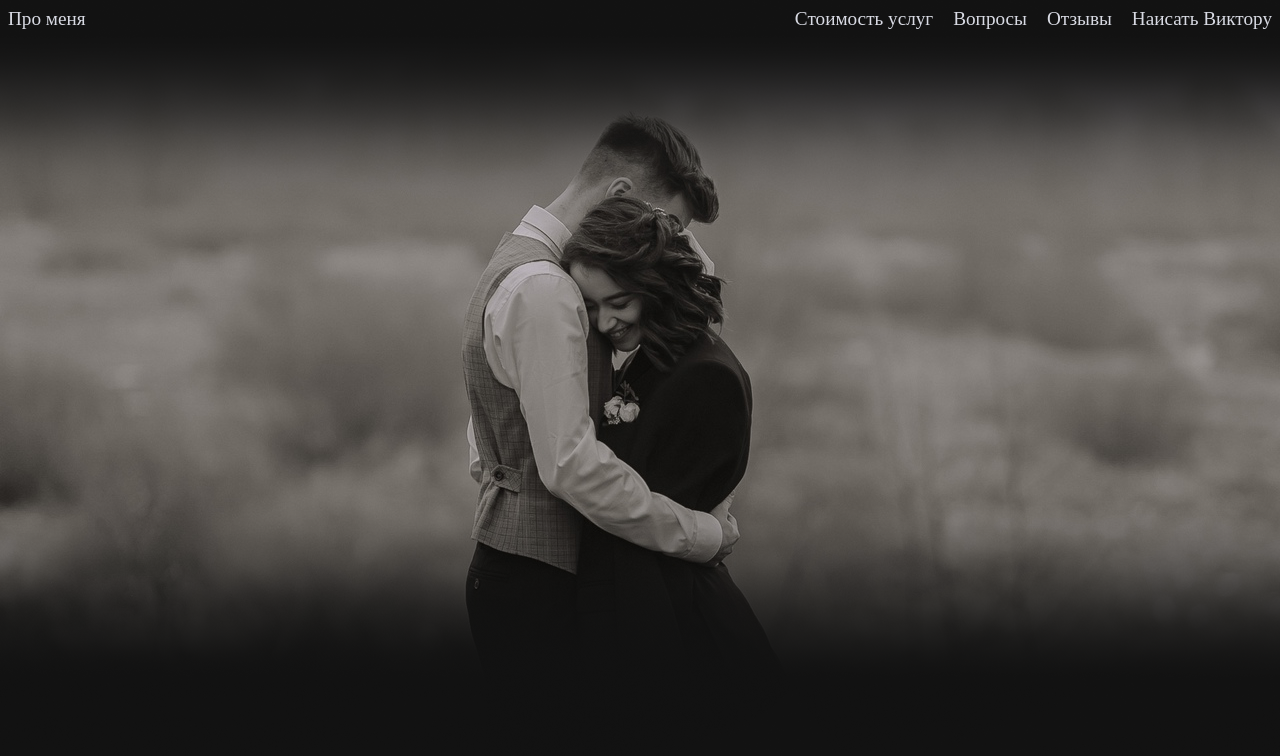
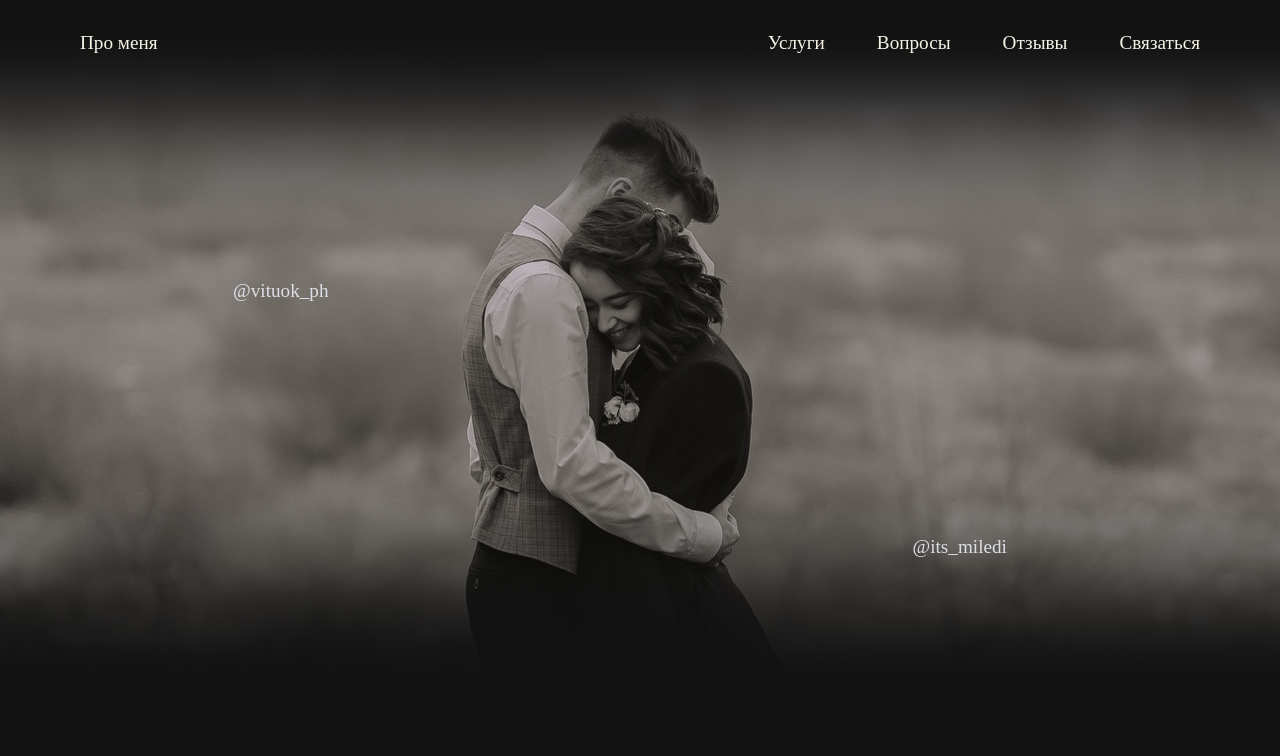
Before and after one commit to Vituok/fotografer, a Flask app: page / in a window 1280 px wide. Shown: the top 756 px of the page. Run offline with Flask 2, Linux system fonts and the light colour scheme.

Commit message:
principal page

```diff
--- a/static/CSS/main.css
+++ b/static/CSS/main.css
@@ -31,16 +31,72 @@ body { overflow-x:hidden; }
     position: absolute;
     display: flex;
     justify-content: space-between;
-    margin-top: 8px;
+    margin-top: 1vh;
 }
 a{
     color: rgba(228,230,239,0.95);
     text-decoration: none;
-    margin: 8px;
+    margin: 3vh;
     font-family: Hachi Maru Pop;
     font-size: larger;
+}
+.navMenu a {
+  color: #f6f4e6;
+  text-decoration: none;
+  font-size: 1.2em;
+  display: inline-block;
+  -webkit-transition: all 0.2s ease-in-out;
+  transition: all 0.2s ease-in-out;
+}
+a:hover {
+  color: #fddb3a;
+}
 
+.navMenu .dot {
+  width: 6px;
+  height: 6px;
+  background: #fddb3a;
+  border-radius: 50%;
+  opacity: 0;
+  -webkit-transform: translateX(30px);
+  transform: translateX(30px);
+  -webkit-transition: all 0.3s ease-in-out;
+  transition: all 0.3s ease-in-out;
 }
+
+.navMenu a:nth-child(1):hover ~ .dot {
+  -webkit-transform: translateX(40px);
+  transform: translateX(40px);
+  -webkit-transition: all 0.3s ease-in-out;
+  transition: all 0.3s ease-in-out;
+  opacity: 1;
+}
+
+.navMenu a:nth-child(2):hover ~ .dot {
+  -webkit-transform: translateX(110px);
+  transform: translateX(24vh);
+  -webkit-transition: all 0.3s ease-in-out;
+  transition: all 0.3s ease-in-out;
+  opacity: 1;
+}
+
+.navMenu a:nth-child(3):hover ~ .dot {
+  -webkit-transform: translateX(200px);
+  transform: translateX(42vh);
+  -webkit-transition: all 0.3s ease-in-out;
+  transition: all 0.3s ease-in-out;
+  opacity: 1;
+}
+
+.navMenu a:nth-child(4):hover ~ .dot {
+  -webkit-transform: translateX(285px);
+  transform: translateX(60vh);
+  -webkit-transition: all 0.3s ease-in-out;
+  transition: all 0.3s ease-in-out;
+  opacity: 1;
+}
+
+
 h1{
     color: rgba(228,230,239,0.95);
 }
@@ -53,3 +109,13 @@ body{
     margin: 0px;
     padding: 0px
 }
+
+.instagram_2{
+    width: 80%;
+    position: absolute;
+    display: flex;
+    justify-content: center;
+    margin-top: 20%;
+    margin-left: 10vh;
+    margin-right: 10vh;
+}
--- a/templates/index.html
+++ b/templates/index.html
@@ -3,16 +3,23 @@
 {% block title %}Главная{% endblock %}
 
 {% block body %}
-     <div class="menu">
+     <div class="menu navMenu">
         <div>
-            <a href="/about">Про меня</a>
+            <a style="margin-left: 10vh" href="/about">Про меня</a>
         </div>
         <div>
-            <a href="/price">Стоимость услуг</a>
+            <a href="/price">Услуги</a>
             <a href="/Question">Вопросы</a>
             <a href="/people_think">Отзывы</a>
-            <a href="/message">Наисать Виктору</a>
-        </div>
+            <a style=" margin-right: 10vh" href="/message">Связаться</a>
+            <div class="dot"></div>
             </div>
+     </div>
+<div class="instagram_2">
+    <a style="margin-right: 70vh; margin-left: 10vh" href="https://www.instagram.com/vituok_ph/">@vituok_ph</a>
+    <a style="margin-top: 35vh" href="https://www.instagram.com/its_miledi/">@its_miledi</a>
+</div>
     <img alt="" style="width: 100%" src="/static/img/2.png">
+
+
 {% endblock %}
```
